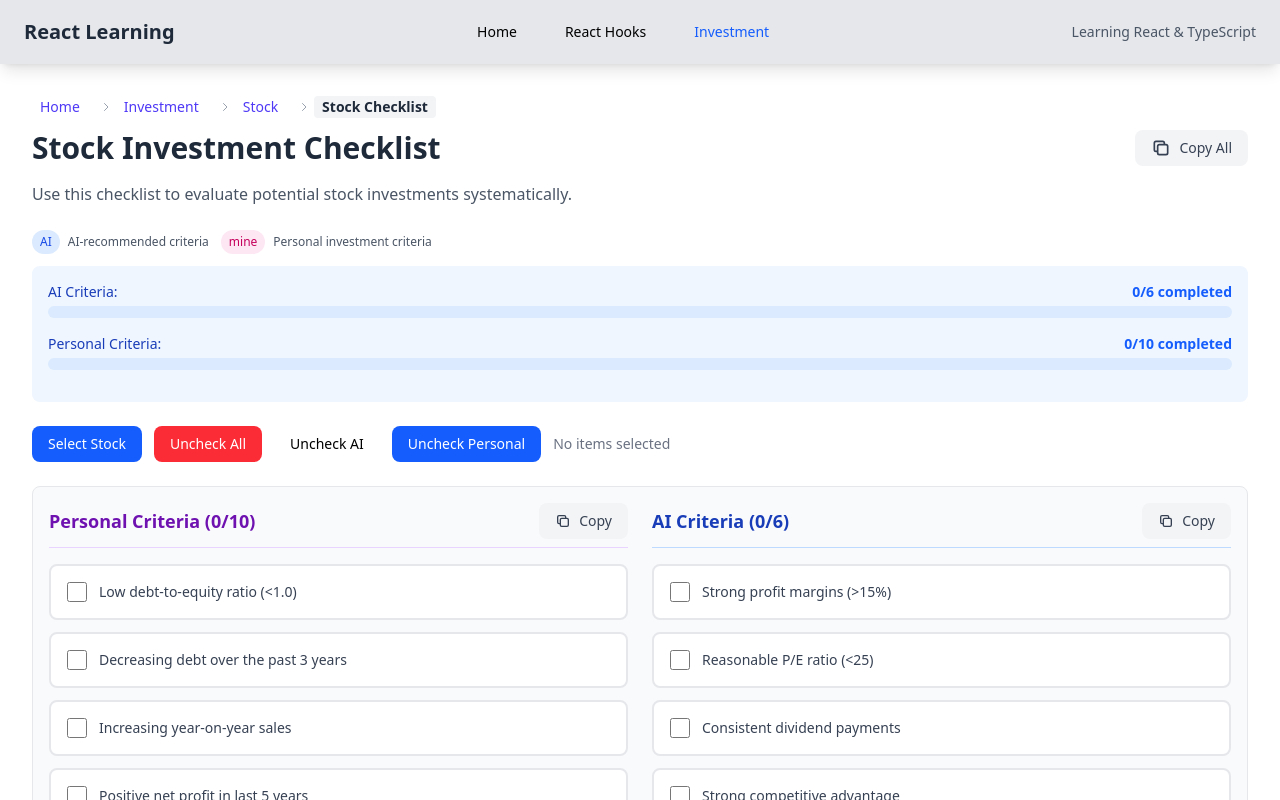
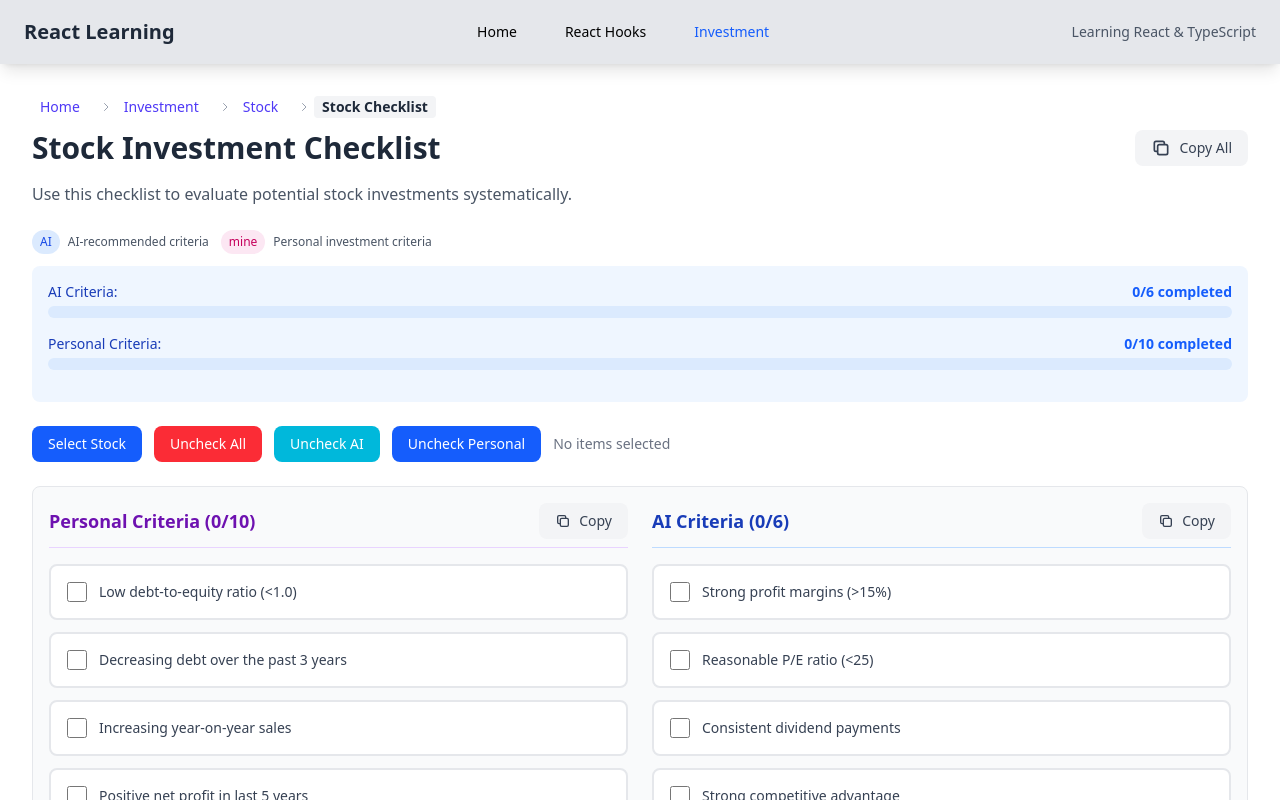
Before and after one commit to Ravi-Royal/reactLearning, a React (Vite) app: page /reactLearning/investment/stock/checklist in a window 1280 px wide. Shown: the top 800 px of the page. Built offline with nearby package versions, Linux system fonts and the light colour scheme.

Commit message:
refactor: add 'info' variant to Button and IconButton components with consistent styling

```diff
--- a/src/pages/components/common/Button.tsx
+++ b/src/pages/components/common/Button.tsx
@@ -4,7 +4,7 @@ import { RESPONSIVE_PATTERNS, ANIMATIONS } from '../../../constants/responsive.c
 interface ButtonProps {
   onClick: () => void;
   children: React.ReactNode;
-  variant?: 'primary' | 'secondary' | 'danger' | 'success' | 'warning';
+  variant?: 'primary' | 'secondary' | 'danger' | 'success' | 'warning' | 'info';
   size?: 'xs' | 'sm' | 'md';
   disabled?: boolean;
   icon?: React.ReactNode;
@@ -26,7 +26,7 @@ export const Button: React.FC<ButtonProps> = ({
   className = '',
   type = 'button',
 }) => {
-  const baseClasses = `rounded-lg ${ANIMATIONS.transition} flex items-center justify-center font-medium disabled:opacity-50 disabled:cursor-not-allowed`;
+  const baseClasses = `rounded-lg ${ANIMATIONS.transition} flex items-center justify-center font-medium disabled:opacity-50 disabled:cursor-not-allowed cursor-pointer`;
 
   const variantClasses = {
     primary: 'bg-blue-600 hover:bg-blue-700 text-white disabled:bg-gray-400',
@@ -34,6 +34,7 @@ export const Button: React.FC<ButtonProps> = ({
     danger: 'bg-red-500 hover:bg-red-600 text-white disabled:bg-gray-400',
     success: 'bg-green-500 hover:bg-green-600 text-white disabled:bg-gray-400',
     warning: 'bg-orange-500 hover:bg-orange-600 text-white disabled:bg-gray-400',
+    info: 'bg-cyan-500 hover:bg-cyan-600 text-white disabled:bg-gray-400',
   };
 
   const sizeClasses = RESPONSIVE_PATTERNS.button[size];
@@ -65,7 +66,7 @@ export const IconButton: React.FC<Omit<ButtonProps, 'children'> & { icon: React.
   className = '',
   type = 'button',
 }) => {
-  const baseClasses = `rounded-lg ${ANIMATIONS.transition} flex items-center justify-center`;
+  const baseClasses = `rounded-lg ${ANIMATIONS.transition} flex items-center justify-center cursor-pointer`;
 
   const variantClasses = {
     primary: 'bg-blue-600 hover:bg-blue-700 text-white',
@@ -73,6 +74,7 @@ export const IconButton: React.FC<Omit<ButtonProps, 'children'> & { icon: React.
     danger: 'bg-red-500 hover:bg-red-600 text-white',
     success: 'bg-green-500 hover:bg-green-600 text-white',
     warning: 'bg-orange-500 hover:bg-orange-600 text-white',
+    info: 'bg-cyan-500 hover:bg-cyan-600 text-white',
   };
 
   const sizeClasses = size === 'xs' ? 'p-1' : size === 'sm' ? 'p-2' : 'p-3';
```
